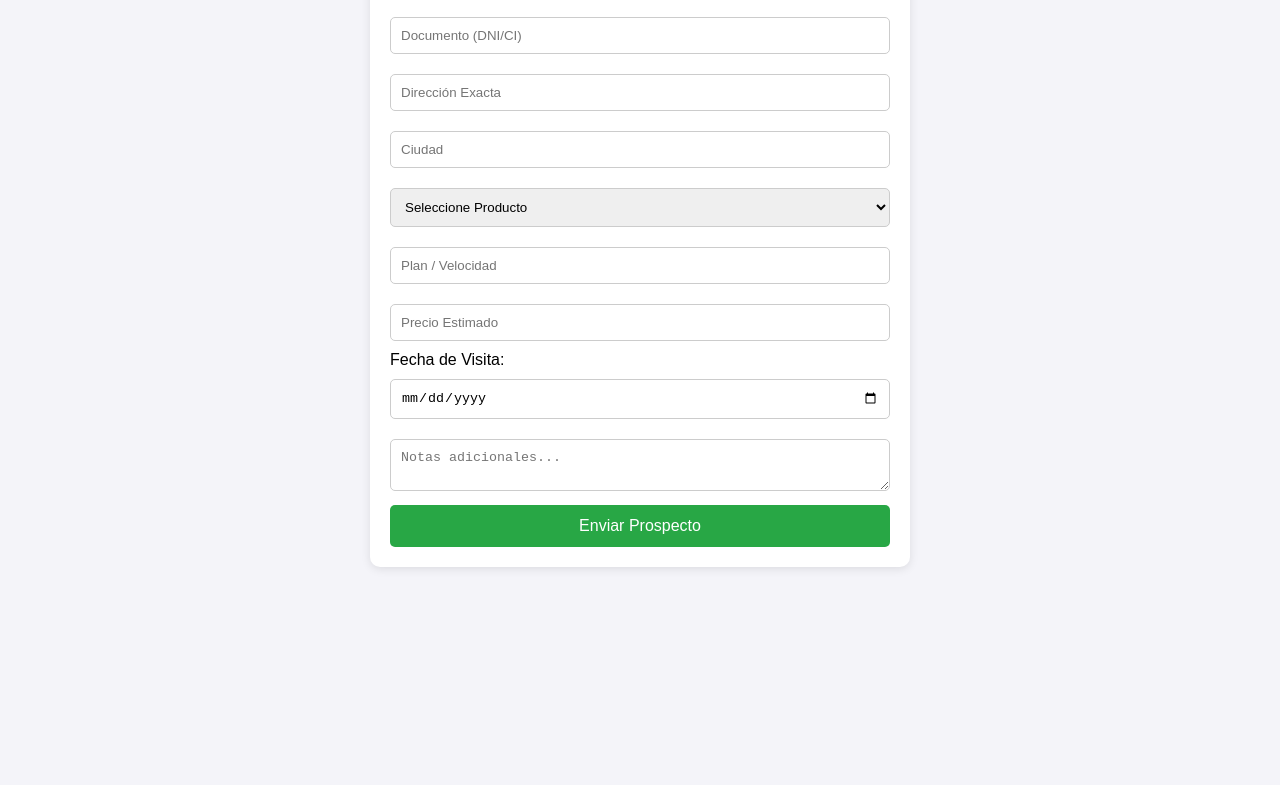
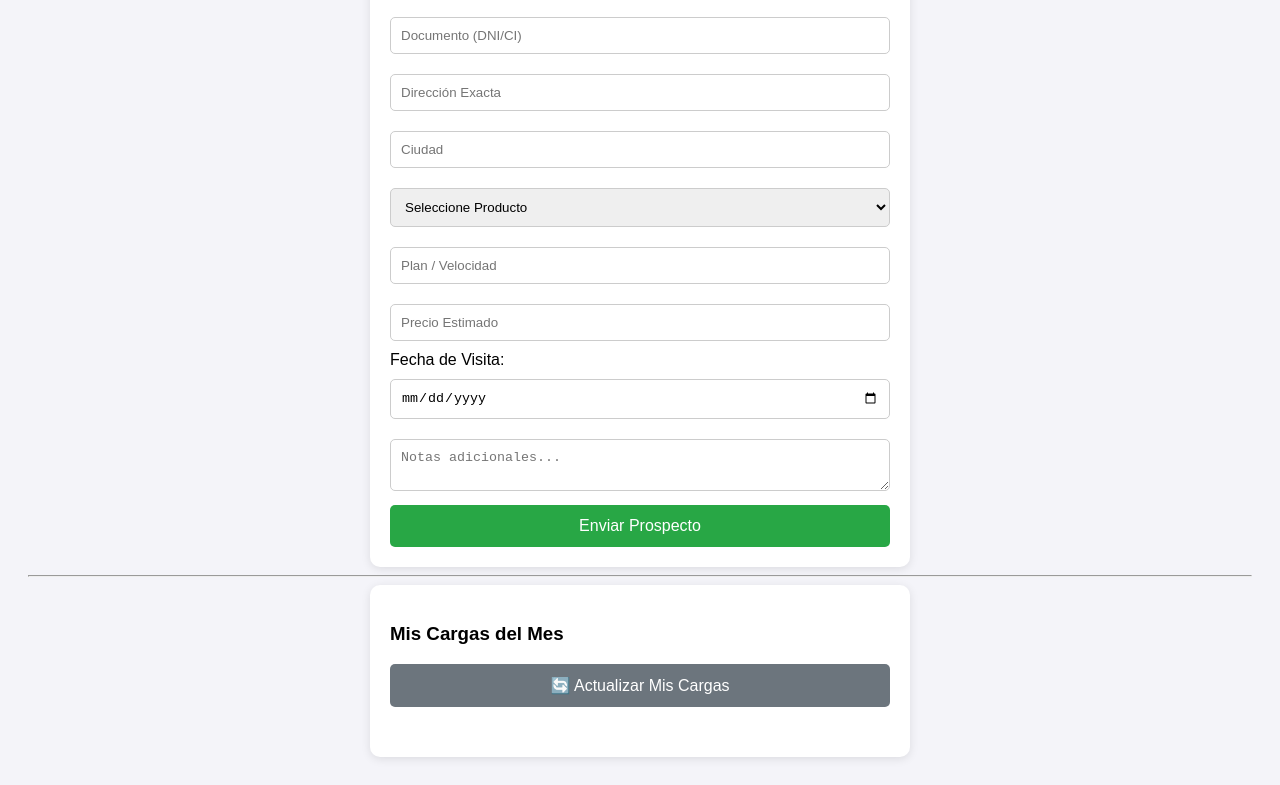
Before and after one commit to pycanales-lang/Formulario, a plain HTML site: page index.html in a window 1280 px wide. Shown: the part 391-1176 px from the top of the page. Before the commit the page ends 986 px from the top, so only its background shows below. Drawn offline with Linux system fonts and the light colour scheme.

Commit message:
Add monthly load consultation feature to index.html

```diff
--- a/index.html
+++ b/index.html
@@ -101,5 +101,43 @@
     });
 </script>
 
+    <hr>
+<div class="container">
+    <h3>Mis Cargas del Mes</h3>
+    <button type="button" class="gps-btn" style="background-color: #6c757d;" onclick="consultarMisCargas()">🔄 Actualizar Mis Cargas</button>
+    <div id="listaCargas" style="margin-top: 10px; font-size: 0.85em;">
+        </div>
+</div>
+
+<script>
+    function consultarMisCargas() {
+        const ch = document.getElementById('Ch_asesor').value;
+        if (!ch) { alert("Ingresa tu ID de Vendedor primero"); return; }
+
+        const lista = document.getElementById('listaCargas');
+        lista.innerHTML = "Cargando...";
+
+        fetch(`${WEB_APP_URL}?ch=${ch}`)
+            .then(res => res.json())
+            .then(data => {
+                if (data.length === 0) {
+                    lista.innerHTML = "No tienes cargas registradas este mes.";
+                    return;
+                }
+                let tabla = `<table border="1" style="width:100%; border-collapse: collapse;">
+                    <tr style="background:#eee;"><th>Fecha</th><th>Cliente</th><th>Estado</th></tr>`;
+                data.forEach(item => {
+                    tabla += `<tr><td>${item.fecha}</td><td>${item.cliente}</td><td>${item.estado}</td></tr>`;
+                });
+                tabla += "</table>";
+                lista.innerHTML = tabla;
+            })
+            .catch(err => {
+                lista.innerHTML = "Error al consultar.";
+                console.error(err);
+            });
+    }
+</script>
+
 </body>
 </html>
```
